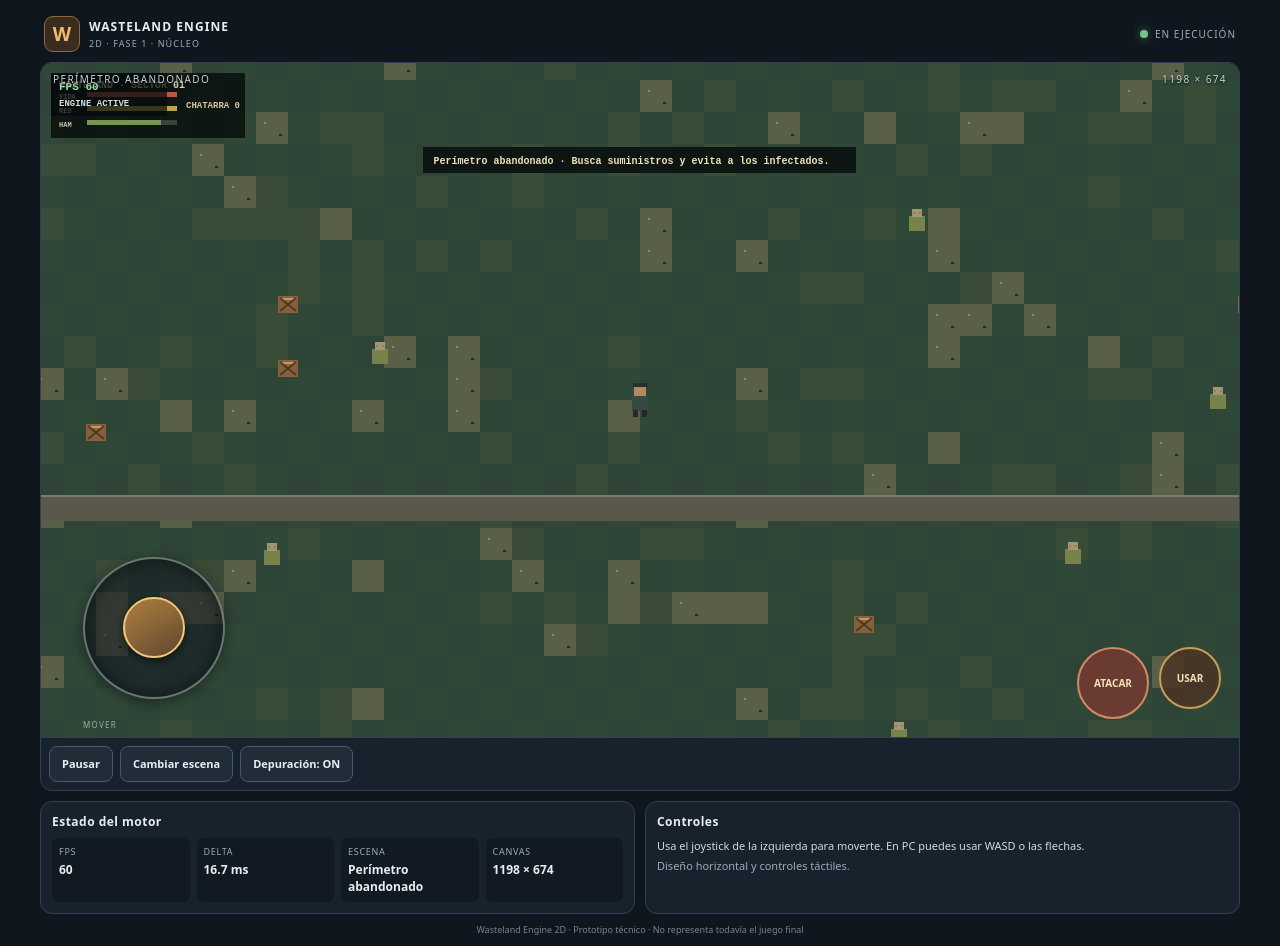
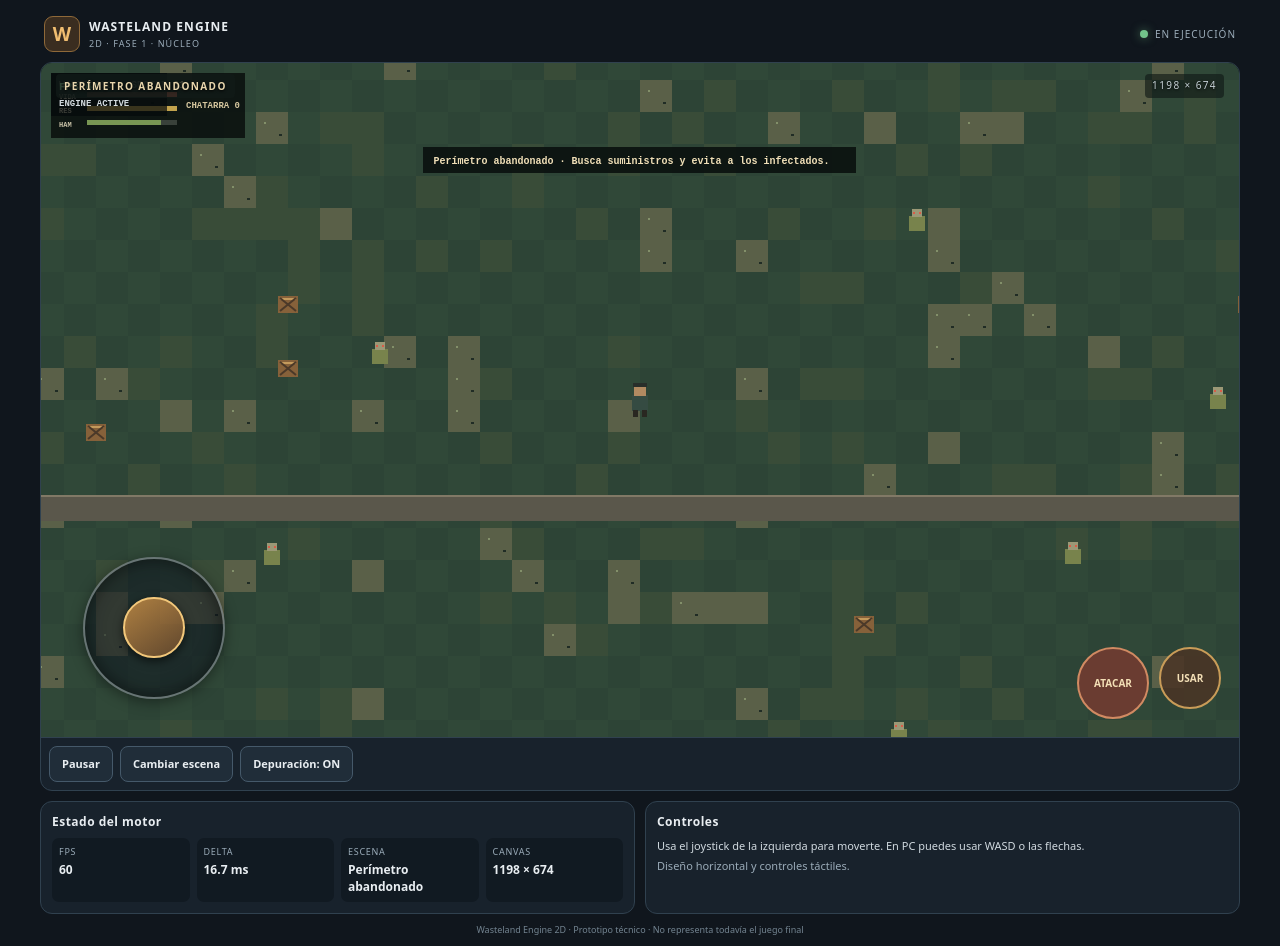
Before and after one commit to edenilsonajarro-coder/Wasteland-Engine-2D, a plain HTML site: page index.html in a window 1280 px wide. Drawn offline with Linux system fonts and the light colour scheme.

Commit message:
Polish mobile gameplay overlay and controls

```diff
--- a/src/styles/main.css
+++ b/src/styles/main.css
@@ -47,3 +47,7 @@ footer{padding:9px 4px 2px;color:#738491;font-size:9px;text-align:center}
  .rotate-notice strong{font-size:21px}.rotate-notice span{max-width:260px;color:var(--muted);line-height:1.5;font-size:14px}
 }
 .touch-actions{position:absolute;right:18px;bottom:18px;display:flex;gap:10px;z-index:4}.touch-actions button{width:62px;height:62px;border-radius:50%;border:2px solid #c99c58;background:#4a3426dd;color:#f3dfb6;font-size:10px;font-weight:800;touch-action:none;user-select:none;-webkit-user-select:none}.touch-actions button:first-child{width:72px;height:72px;background:#713c31e8;border-color:#d18a62}@media(orientation:landscape) and (max-height:600px){.touch-actions{right:18px;bottom:18px}.touch-actions button{width:56px;height:56px}.touch-actions button:first-child{width:66px;height:66px}}@media(orientation:portrait) and (max-width:900px){.touch-actions{display:none}}
+
+/* Wasteland gameplay HUD cleanup */
+.canvas-overlay{z-index:1;padding:2px 3px}.canvas-overlay span:first-child{font-weight:800;color:#e8d6ad;background:#111a18c9;padding:5px 8px;border-radius:4px}.canvas-overlay span:last-child{background:#111a18a8;padding:4px 7px;border-radius:4px}.control-hint{display:none}
+@media (orientation:landscape) and (max-height:600px){.canvas-overlay{inset:8px 12px auto}.toolbar{bottom:9px}.touch-actions{bottom:82px;right:20px}.touch-actions button{width:52px;height:52px}.touch-actions button:first-child{width:62px;height:62px}}
```
